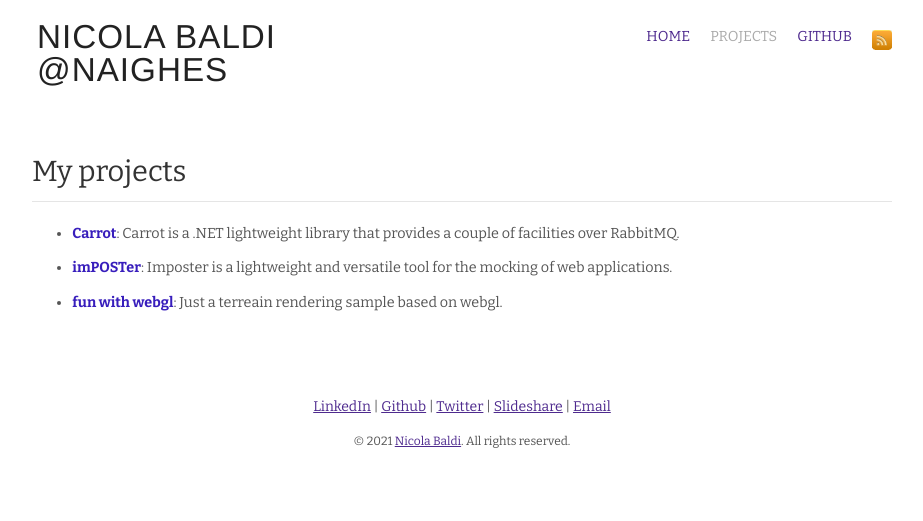
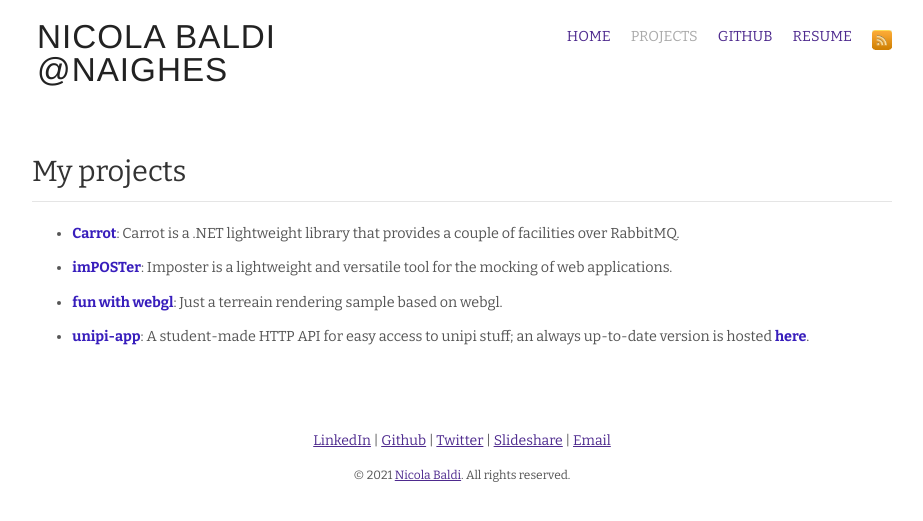
Before and after one commit to naighes/naighes.github.io, a Jekyll site: the page built from projects.md, in a window 1280 px wide. Shown: the top 521 px of the page, without its empty margins (178-1101 px from the left). Built offline with Jekyll 4.4.1, drawn with Linux system fonts in a browser that asks for light colours; nearby versions of some CDN libraries.

Commit message:
including unipi stuff.

```diff
--- a/_includes/top.html
+++ b/_includes/top.html
@@ -44,9 +44,10 @@
             <li class="menu-item projects"><a class="spec" href="/projects">Projects</a></li>
             <!-- <li class="menu-item blog"><a class="spec" href="/blog/">Blog</a></li> -->
             <li class="menu-item github"><a class="spec" href="https://github.com/naighes">Github</a></li>
+            <li class="menu-item github"><a class="spec" href="/resume.pdf">Resume</a></li>
             <li class="menu-item rss">
               <div class="rss-button">
-                <a href="/atom.xml" target="_blank">
+                <a href="/atom.xml">
                   <img src="/images/social/RSSButton.png" alt="RSS Feed" height="20px"/>
                 </a>
               </div>
--- a/projects.md
+++ b/projects.md
@@ -22,8 +22,12 @@ layout: default
             Imposter is a lightweight and versatile tool for the mocking of web applications.</li>
 
         <li>
-            <a href="/stuff/fun-with-webgl" target="_blank">fun with webgl</a>:
+            <a href="/stuff/fun-with-webgl">fun with webgl</a>:
             Just a terreain rendering sample based on webgl.</li>
+
+        <li>
+            <a href="https://github.com/naighes/unipi_app">unipi-app</a>:
+            A student-made HTTP API for easy access to unipi stuff; an always up-to-date version is hosted <a href="https://unipi-api.herokuapp.com">here</a>.</li>
       </ul>
     </div>
   </div>
```
Also changed, not shown: 2 other files.
